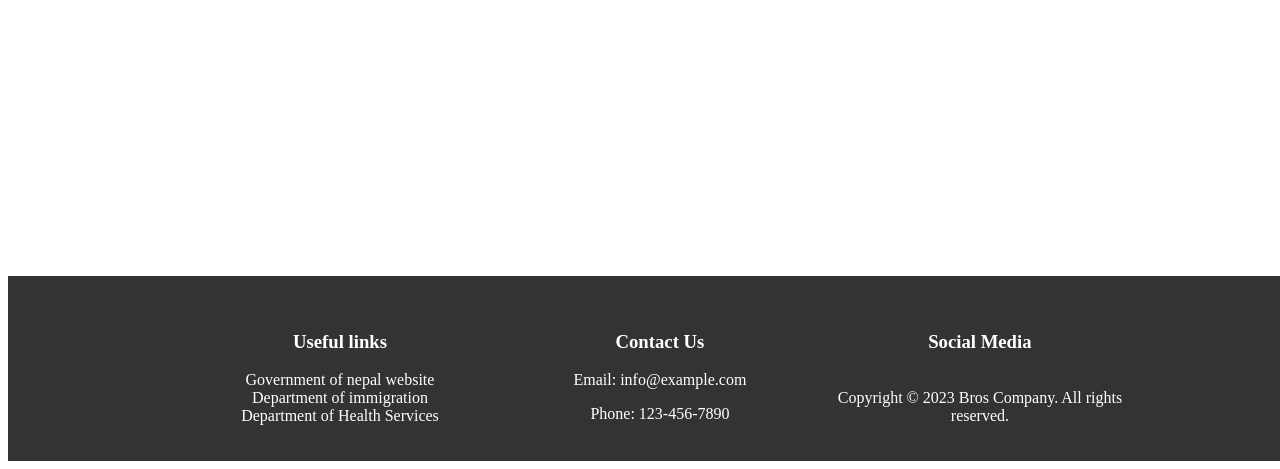
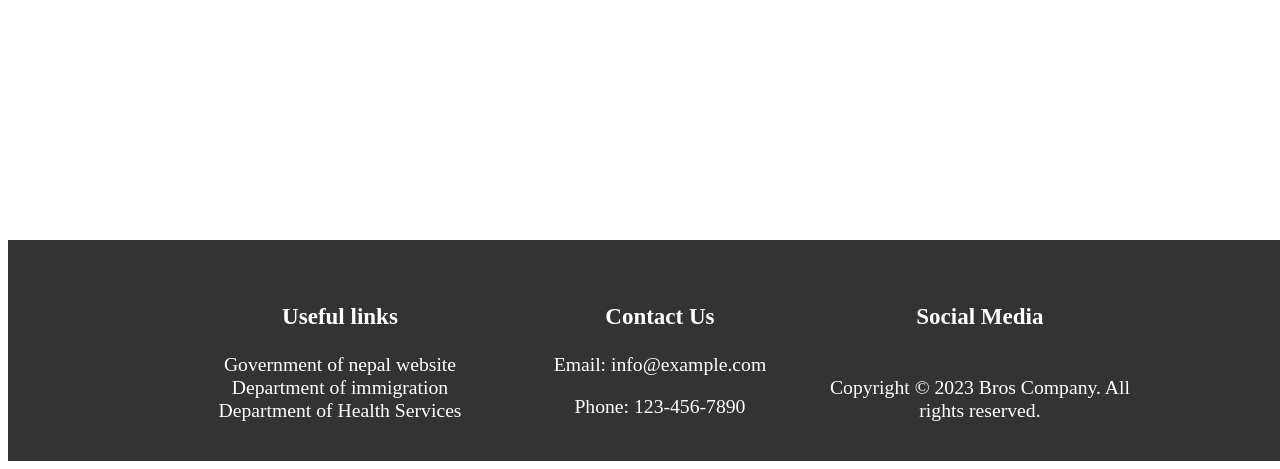
Before and after one commit to Aashish-Lam/E-Government-project, a PHP site: page /footer.php in a window 1280 px wide. Shown: the part 347-816 px from the top of the page. Run offline with PHP 8.4, Linux system fonts and the light colour scheme.

Commit message:
fontsize

```diff
--- a/footer.css
+++ b/footer.css
@@ -6,6 +6,7 @@
   position: fixed;
   bottom: 0;
   width: 100%;
+  font-size: 1.23em;
 }
 
 .container {
```
